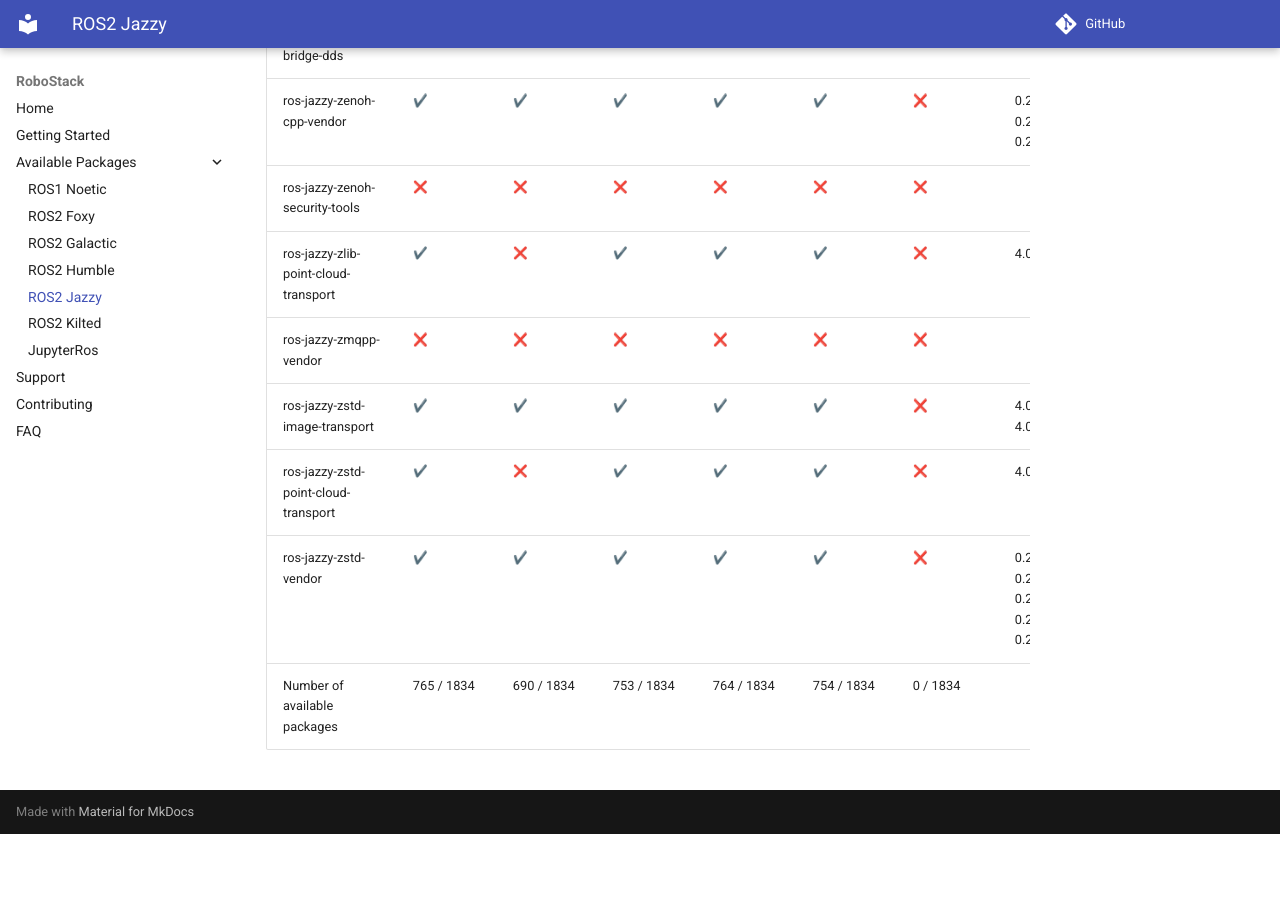
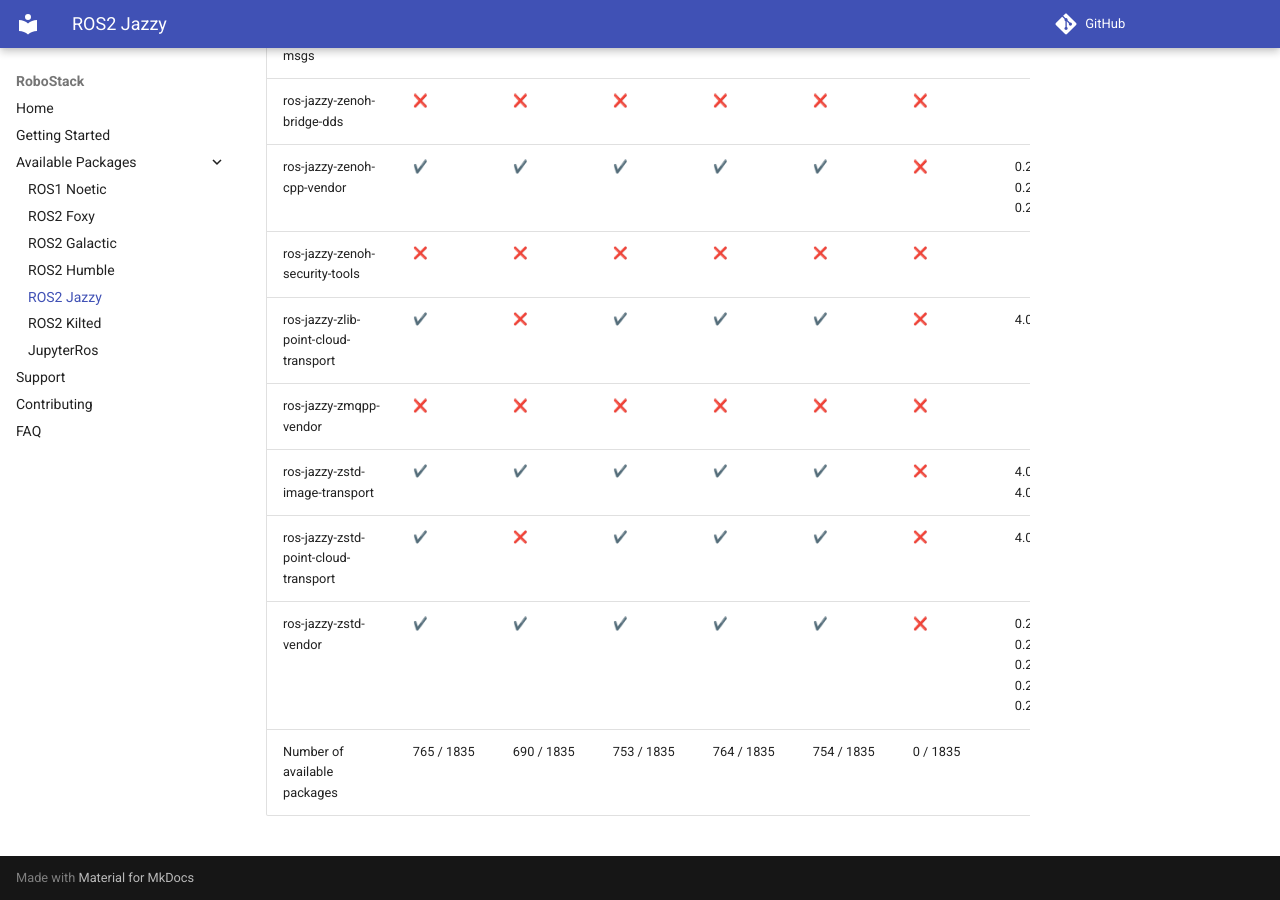
Before and after one commit to RoboStack/robostack.github.io, an MkDocs documentation site: the page built from docs/jazzy.md, in a window 1280 px wide and 900 px high, scrolled down 145831 px. Built offline with MkDocs 1.6.1 and Material for MkDocs 9.7.7, drawn with Linux system fonts in a browser that asks for light colours; emoji names are drawn with the system emoji font; comment, search, counter and statistics services are not loaded; before the commit the page ends 146665 px from its top, so only the background shows below that; some of the changed text lies outside the part shown.

Commit message:
Update tables

```diff
--- a/docs/jazzy.md
+++ b/docs/jazzy.md
@@ -1834,4 +1835,4 @@
 | ros-jazzy-zstd-image-transport | :heavy_check_mark: { data-sort='1' } | :heavy_check_mark: { data-sort='1' } | :heavy_check_mark: { data-sort='1' } | :heavy_check_mark: { data-sort='1' } | :heavy_check_mark: { data-sort='1' } | :x: { data-sort='0' } | 4.0.3, 4.0.4, 4.0.5, 4.0.6  |
 | ros-jazzy-zstd-point-cloud-transport | :heavy_check_mark: { data-sort='1' } | :x: { data-sort='0' } | :heavy_check_mark: { data-sort='1' } | :heavy_check_mark: { data-sort='1' } | :heavy_check_mark: { data-sort='1' } | :x: { data-sort='0' } | 4.0.1, 4.0.2  |
 | ros-jazzy-zstd-vendor | :heavy_check_mark: { data-sort='1' } | :heavy_check_mark: { data-sort='1' } | :heavy_check_mark: { data-sort='1' } | :heavy_check_mark: { data-sort='1' } | :heavy_check_mark: { data-sort='1' } | :x: { data-sort='0' } | 0.26.3, 0.26.6, 0.26.7, 0.26.8, 0.26.9  |
-| Number of available packages |  765 / 1834 | 690 / 1834 | 753 / 1834 | 764 / 1834 | 754 / 1834 | 0 / 1834 |
+| Number of available packages |  765 / 1835 | 690 / 1835 | 753 / 1835 | 764 / 1835 | 754 / 1835 | 0 / 1835 |
```
Also changed, not shown: other parts of docs/jazzy.md (+1 -0 lines).
